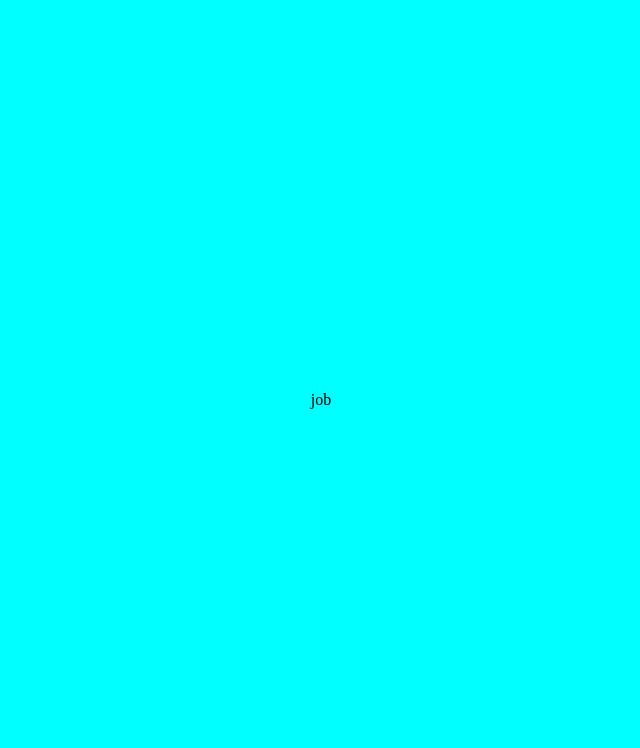
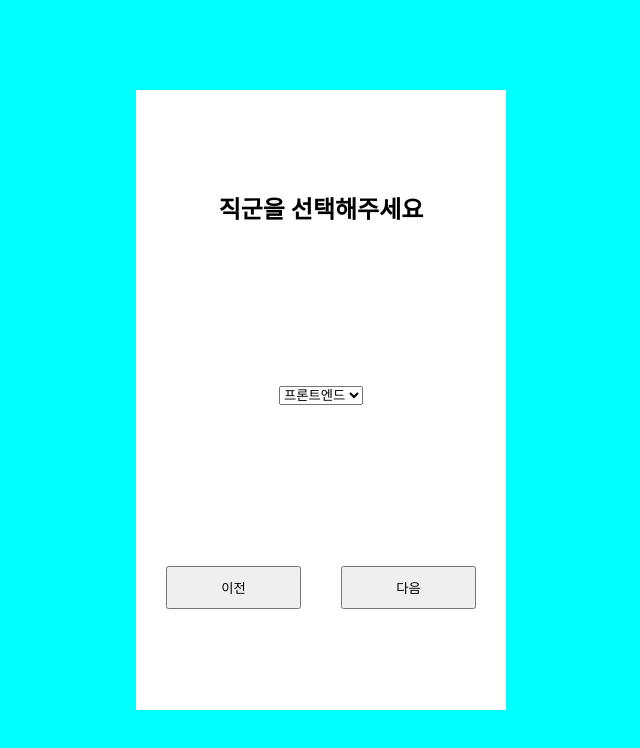
Before and after one commit to kyr4601/yerin-multi-step-form, a React (Vite) app: page /job in a window 1280 px wide. Shown: the top 748 px of the page, without its empty margins (319-959 px from the left). Built offline with nearby package versions, Linux system fonts and the light colour scheme.

Commit message:
Feat: Job 페이지 틀 완료

```diff
--- a/src/pages/Job.tsx
+++ b/src/pages/Job.tsx
@@ -1,5 +1,23 @@
+import Button from '../components/Button';
+import s from '../styles.module.css';
+
 const Job = () => {
-  return <div>job</div>;
+  return (
+    <section className={s.container}>
+      <h1>직군을 선택해주세요</h1>
+      <select name="jobs">
+        <option value="프론트엔드">프론트엔드</option>
+        <option value="백엔드">백엔드</option>
+        <option value="iOS">iOS</option>
+        <option value="안드로이드">안드로이드</option>
+        <option value="Devops">Devops</option>
+      </select>
+      <div className={s.btnContainer}>
+        <Button type={'prev'}>이전</Button>
+        <Button type={'next'}>다음</Button>
+      </div>
+    </section>
+  );
 };
 
 export default Job;
```
